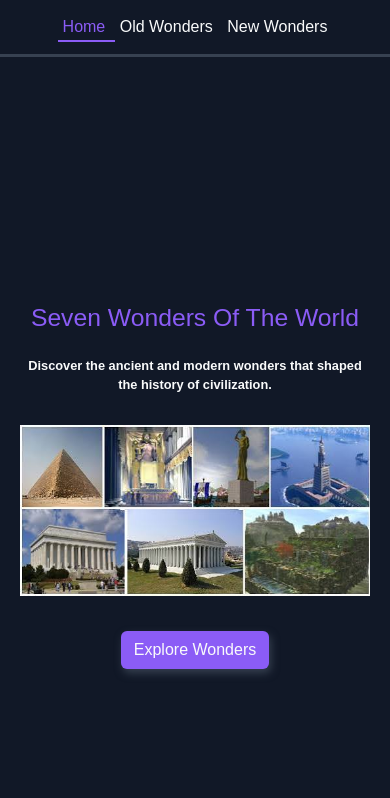
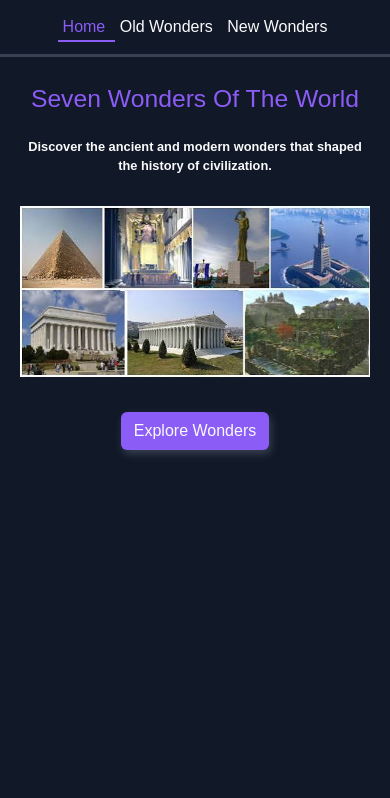
Before and after one commit to Zyad-Zoz-133/Seven-wonders-gallery, a plain HTML site: page index.html in a window 390 px wide. Shown: the part 46-844 px from the top of the page. Drawn offline with nearby package versions, Linux system fonts and the light colour scheme.

Commit message:
Add justify-content property to hero image for improved alignment

```diff
--- a/assets/css/style.css
+++ b/assets/css/style.css
@@ -227,6 +227,7 @@ img {
             text-align: center;
             min-height: 100vh;
             height: auto;
+            justify-content: start;
       }
 
       .hero img {
```
